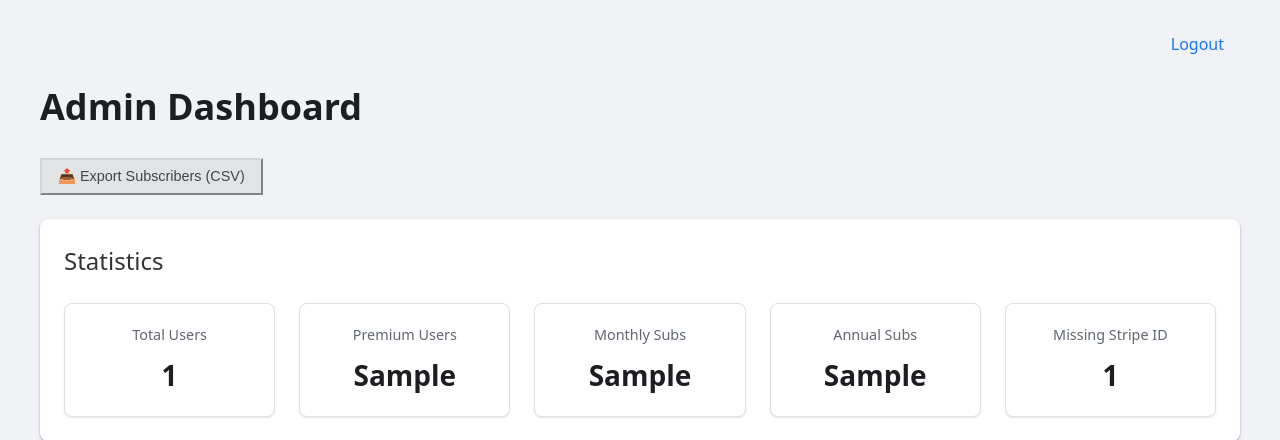
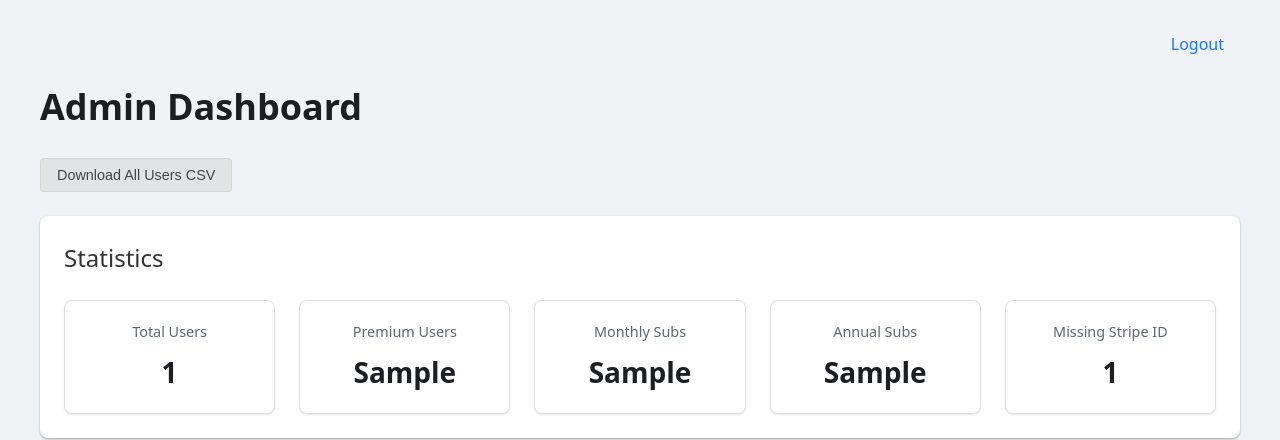
Before and after one commit to Chockers1/cricketstatspack, a FastAPI app: template templates/admin_dashboard.html in a window 1280 px wide; the page is wider, and only the part inside the window is pictured. Shown: the top 440 px of that part. Run offline with FastAPI, Linux system fonts and the light colour scheme; the template is opened without the code that fills it: most values are stand-ins (such as "Sample title", 1, 10 or a date in 2020).

```diff
--- a/templates/admin_dashboard.html
+++ b/templates/admin_dashboard.html
@@ -171,18 +171,23 @@
     form[action="/admin/unban"] button { background-color: #ffecb3; border-color: #ffe082; color: #664d03; }
     form[action="/admin/unban"] button:hover { background-color: #ffe082; }
 
-    /* Style for Export button */
-    form[action="/admin/export-subscribers"] {
+    /* Style for Export link/button */
+    a[href="/admin/export-users"] {
+        display: inline-block; /* Allow margin */
         margin-bottom: 1.5rem; /* Add some space below the button */
+        text-decoration: none; /* Remove underline from link */
     }
-    form[action="/admin/export-subscribers"] button {
+    a[href="/admin/export-users"] button {
         background-color: #e2e3e5; /* Light grey */
-        border-color: #d3d6d8;
+        border: 1px solid #d3d6d8; /* Match border color */
         color: #41464b;
         padding: 0.5rem 1rem; /* Slightly larger padding */
         font-size: 0.9rem;
+        border-radius: 4px; /* Add border-radius */
+        cursor: pointer; /* Ensure cursor changes */
+        transition: background-color 0.2s ease; /* Add transition */
     }
-    form[action="/admin/export-subscribers"] button:hover {
+    a[href="/admin/export-users"] button:hover {
         background-color: #d3d6d8;
     }
 
@@ -195,10 +200,10 @@
     </div>
     <h1>Admin Dashboard</h1>
 
-    {# Add Export Button Form Here #}
-    <form method="get" action="/admin/export-subscribers">
-        <button type="submit">📤 Export Subscribers (CSV)</button>
-    </form>
+    {# Replace Export Button Form with Link containing Button #}
+    <a href="/admin/export-users">
+        <button>Download All Users CSV</button> {# Updated text #}
+    </a>
 
     <div class="card">
       <h2>Statistics</h2>
```
